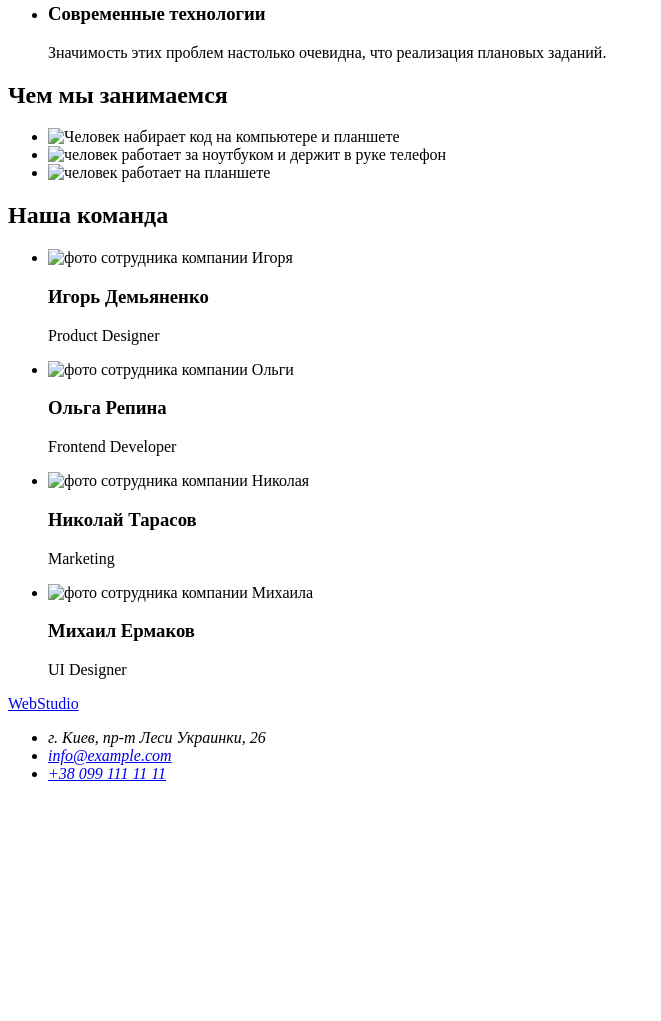
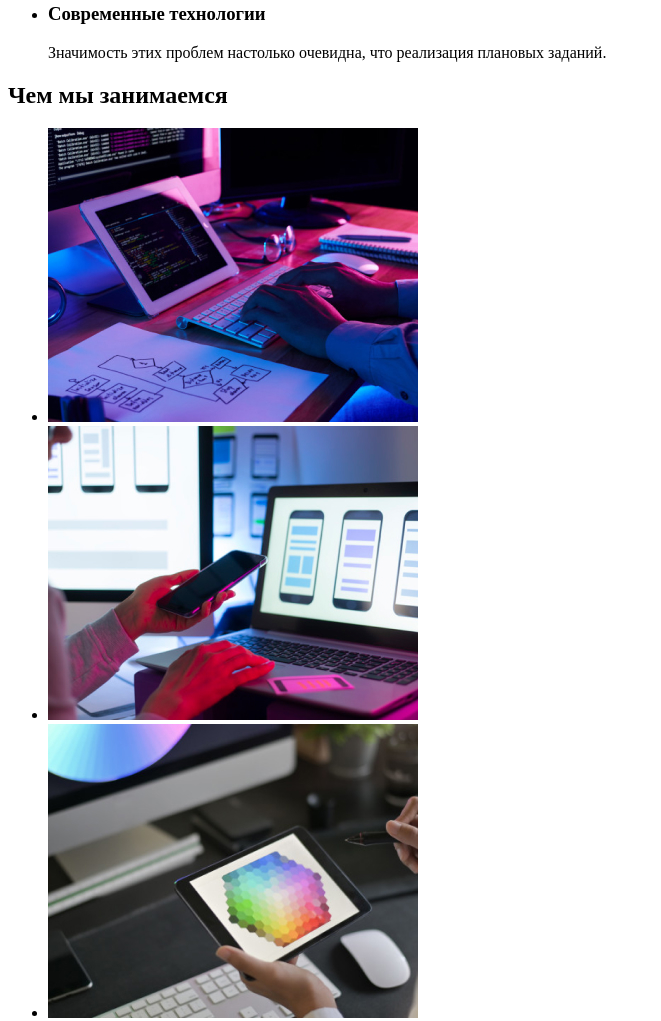
Before and after one commit to solarenergy990/goit-markup-hw-01, a plain HTML site: page index.html in a window 1280 px wide. Shown: the part 532-1553 px from the top of the page, without its empty margins (0-661 px from the left). Before the commit the page ends 1331 px from the top, so only its background shows below. Drawn offline with Linux system fonts and the light colour scheme.

Commit message:
fixes sematic misstakes

```diff
--- a/index.html
+++ b/index.html
@@ -3,7 +3,7 @@
 <head>
     <meta charset="UTF-8">
     <meta name="viewport" content="width=device-width, initial-scale=1.0">
-    <title>Document</title>
+    <title>WebStudio</title>
 </head>
 <body>
 
@@ -69,13 +69,13 @@
             <h2>Чем мы занимаемся</h2>
             <ul>
                 <li>
-                    <img src="./image/img1.jpg" alt="Человек набирает код на компьютере и планшете" width="370">
+                    <img src="./images/img1.jpg" alt="Человек набирает код на компьютере и планшете" width="370">
                 </li>
                 <li>
-                    <img src="./image/img2.jpg" alt="человек работает за ноутбуком и держит в руке телефон" width="370">
+                    <img src="./images/img2.jpg" alt="человек работает за ноутбуком и держит в руке телефон" width="370">
                 </li>
                 <li>
-                    <img src="./image/img3.jpg" alt="человек работает на планшете" width="370">
+                    <img src="./images/img3.jpg" alt="человек работает на планшете" width="370">
                 </li>
             </ul>
         </section>
@@ -85,22 +85,22 @@
             <h2>Наша команда</h2>
             <ul>
                 <li>
-                    <img src="./image/Ihor.jpg" alt="фото сотрудника компании Игоря" width="270">
+                    <img src="./images/Ihor.jpg" alt="фото сотрудника компании Игоря" width="270">
                     <h3>Игорь Демьяненко</h3>
                     <p>Product Designer</p>
                 </li>
                 <li>
-                    <img src="./image/olha.jpg" alt="фото сотрудника компании Ольги" width="270">
+                    <img src="./images/olha.jpg" alt="фото сотрудника компании Ольги" width="270">
                     <h3>Ольга Репина</h3>
                     <p>Frontend Developer</p>
                 </li>
                 <li>
-                    <img src="./image/mykola.jpg" alt="фото сотрудника компании Николая" width="270">
+                    <img src="./images/mykola.jpg" alt="фото сотрудника компании Николая" width="270">
                     <h3>Николай Тарасов</h3>
                     <p>Marketing</p>
                 </li>
                 <li>
-                    <img src="./image/myhailo.jpg" alt="фото сотрудника компании Михаила" width="270">
+                    <img src="./images/myhailo.jpg" alt="фото сотрудника компании Михаила" width="270">
                     <h3>Михаил Ермаков</h3>
                     <p>UI Designer</p>
                 </li>
```
